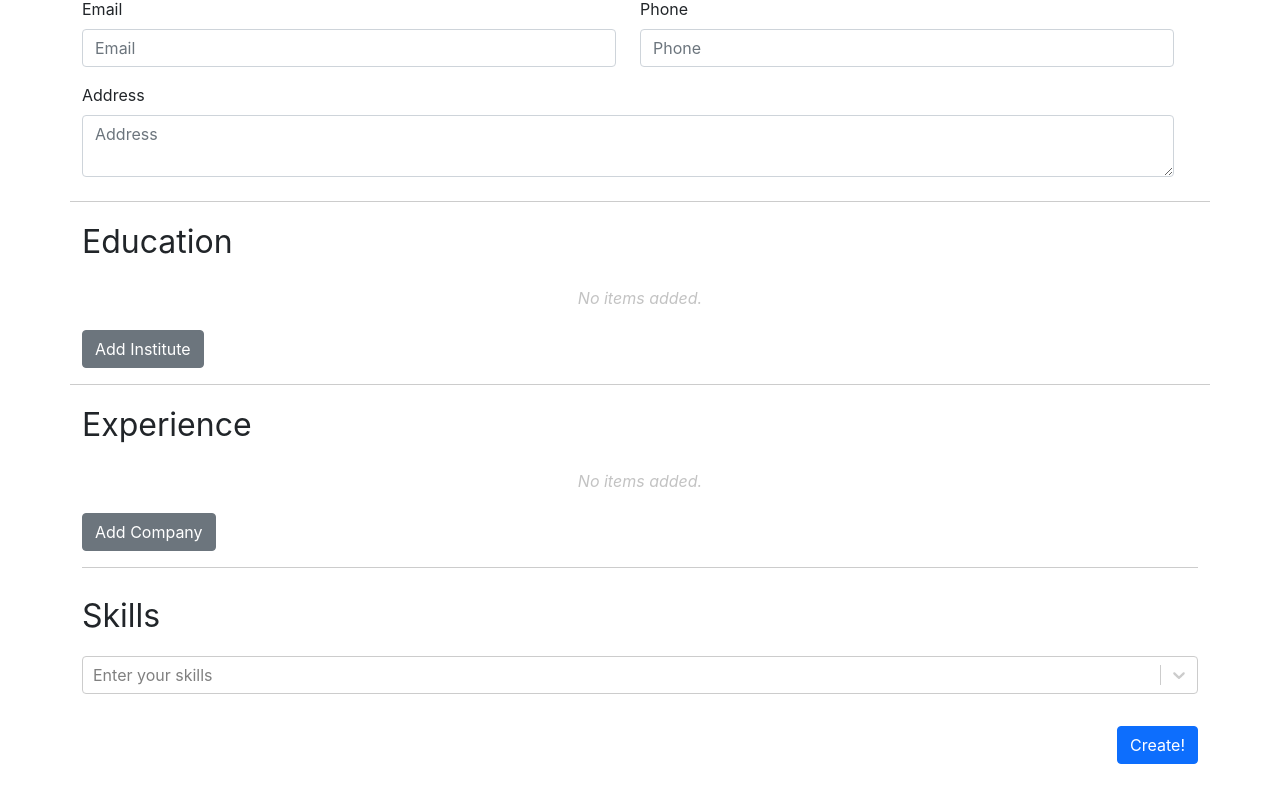
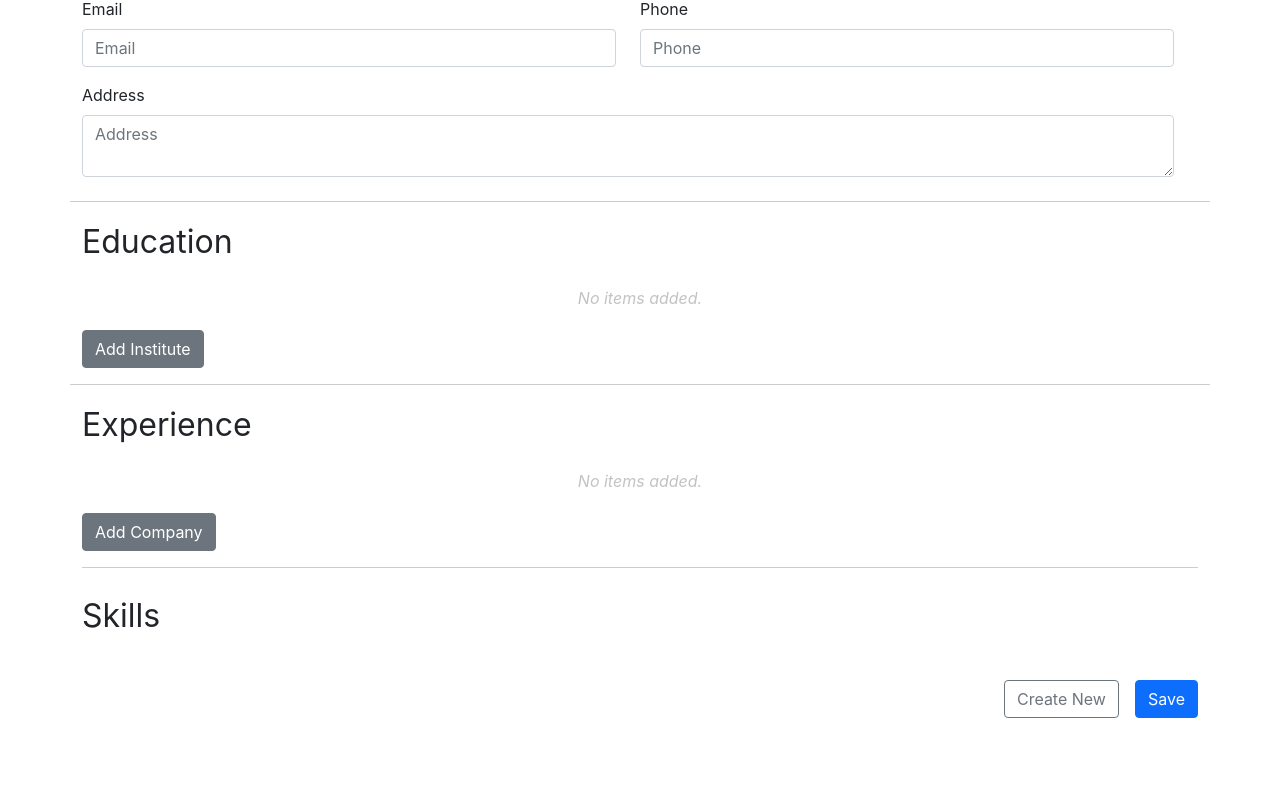
Before and after one commit to divinsmathew/resume-builder, a React (Create React App) app: page /create in a window 1280 px wide. Shown: the part 221-1024 px from the top of the page. After the commit the page ends 987 px from the top, so only its background shows below. Built offline with nearby package versions, Linux system fonts and the light colour scheme.

Commit message:
routing to create, edit, view

```diff
--- a/package.json
+++ b/package.json
@@ -9,6 +9,7 @@
     "nanoid": "^3.1.30",
     "react": "^17.0.2",
     "react-dom": "^17.0.2",
+    "react-router-dom": "^6.2.1",
     "react-scripts": "5.0.0",
     "react-select": "^5.2.1",
     "reactstrap": "^9.0.1",
--- a/src/App.jsx
+++ b/src/App.jsx
@@ -5,24 +5,54 @@ import Education from "./Education";
 import Experience from "./Experience";
 import Skills from "./Skills";
 
-import React from "react";
+import React, { useEffect, useState } from "react";
 import { Button, Form, Container } from "reactstrap";
+import { useNavigate } from "react-router-dom";
 
-function App() {
+function App({ initialMode }) {
+    const navigate = useNavigate();
+    const [skillList, setSkillList] = useState([]);
+    const [mode, setMode] = useState(initialMode);
+
+    const onSkillChange = (value) => setSkillList(value);
+
+    const editResume = () => setMode("edit");
+
+    const viewResume = () => setMode("view");
+
+    useEffect(() => {
+        navigate("/" + mode);
+    }, [mode]);
+
     return (
         <Container className="mb-5">
             <div className="App">
                 <Header />
+                <Form>
+                    <PersonalInfo mode={mode} />
+                    <Education mode={mode} />
+                    <Experience mode={mode} />
+                    <Skills
+                        mode={mode}
+                        skillList={skillList}
+                        onChange={onSkillChange}
+                    />
 
-                <Form>
-                    <PersonalInfo />
-                    <Education />
-                    <Experience />
-                    <Skills />
-
-                    <Button color="primary" className="create-button">
-                        Create!
-                    </Button>
+                    <div className="button-holder">
+                        <Button outline>Create New</Button>
+                        <Button
+                            onClick={() => {
+                                mode === "edit" || mode === "create"
+                                    ? viewResume()
+                                    : editResume();
+                            }}
+                            color="primary"
+                        >
+                            {mode === "edit" || mode === "create"
+                                ? "Save"
+                                : "Edit"}
+                        </Button>
+                    </div>
                 </Form>
             </div>
         </Container>
--- a/src/App.scss
+++ b/src/App.scss
@@ -55,12 +55,21 @@ body {
     margin-bottom: 0;
 }
 
-.create-button {
-    display: block;
-    margin-left: auto;
-    margin-top: 2rem;
+.button-holder {
+    margin-top: 2.5rem;
+    display: flex;
+    justify-content: flex-end;
+
+    button {
+        margin-left: 1rem;
+    }
 }
 
 .divider {
     border-top: #ccc 1px solid;
 }
+
+.info-field {
+    font-size: 1.1rem;
+    color: #838383;
+}
--- /dev/null
+++ b/src/AppRoutes.jsx
@@ -0,0 +1,15 @@
+import { BrowserRouter as Router, Routes, Route } from "react-router-dom";
+import App from "./App";
+
+export default function AppRoutes() {
+    return (
+        <Router>
+            <Routes>
+                <Route path="/" element={<App initialMode="create" />} />
+                <Route path="/create" element={<App initialMode="create" />} />
+                <Route path="/view" element={<App initialMode="view" />} />
+                <Route path="/edit" element={<App initialMode="edit" />} />
+            </Routes>
+        </Router>
+    );
+}
--- a/src/Experience/index.jsx
+++ b/src/Experience/index.jsx
@@ -7,7 +7,10 @@ import { nanoid } from "nanoid";
 const Experience = () => {
     const [companyList, setCompanyList] = useState([]);
     const addCompany = () => {
-        setCompanyList((companyList) => [...companyList, { id: nanoid() }]);
+        setCompanyList((companyList) => [
+            ...companyList,
+            { id: nanoid(), name: "", degree: "", year: "" },
+        ]);
     };
     const deleteCompany = (id) => {
         setCompanyList((companyList) =>
--- a/src/PersonalInfo/index.jsx
+++ b/src/PersonalInfo/index.jsx
@@ -1,7 +1,13 @@
-import React from "react";
+import React, { useState } from "react";
 import { FormGroup, Label, Input, Row, Col } from "reactstrap";
 
-const PersonalInfo = () => {
+const PersonalInfo = ({ mode }) => {
+    const [firstName, setFirstName] = useState("");
+    const [secondName, setSecondName] = useState("");
+    const [email, setEmail] = useState("");
+    const [address, setAddress] = useState("");
+    const [phone, setPhone] = useState("");
+
     return (
         <Row className="mb-2" form>
             <div className="primary-heading mb-2">Personal Info</div>
@@ -9,23 +15,35 @@ const PersonalInfo = () => {
                 <Col md={6}>
                     <FormGroup>
                         <Label for="first_name">First Name</Label>
+                        {mode === "edit" || mode === "create" ? (
                             <Input
                                 required
                                 id="first_name"
                                 name="first_name"
                                 placeholder="First Name"
+                                value={firstName}
+                                onChange={(e) => setFirstName(e.target.value)}
                             />
+                        ) : (
+                            <div className="info-field">{firstName}</div>
+                        )}
                     </FormGroup>
                 </Col>
                 <Col md={6}>
                     <FormGroup>
                         <Label for="second_name">Second Name</Label>
+                        {mode === "edit" || mode === "create" ? (
                             <Input
                                 required
                                 id="second_name"
                                 name="second_name"
                                 placeholder="Second Name"
+                                value={secondName}
+                                onChange={(e) => setSecondName(e.target.value)}
                             />
+                        ) : (
+                            <div className="info-field">{secondName}</div>
+                        )}
                     </FormGroup>
                 </Col>
             </Row>
@@ -33,36 +51,55 @@ const PersonalInfo = () => {
                 <Col md={6}>
                     <FormGroup>
                         <Label for="email">Email</Label>
+                        {mode === "edit" || mode === "create" ? (
                             <Input
                                 required
                                 id="email"
                                 name="email"
                                 placeholder="Email"
                                 type="email"
+                                value={email}
+                                onChange={(e) => setEmail(e.target.value)}
                             />
+                        ) : (
+                            <div className="info-field">{email}</div>
+                        )}
                     </FormGroup>
                 </Col>
                 <Col md={6}>
                     <FormGroup>
                         <Label for="phone">Phone</Label>
+                        {mode === "edit" || mode === "create" ? (
                             <Input
                                 required
                                 id="phone"
                                 name="phone"
                                 placeholder="Phone"
                                 type="number"
+                                value={phone}
+                                onChange={(e) => setPhone(e.target.value)}
                             />
+                        ) : (
+                            <div className="info-field">{phone}</div>
+                        )}
                     </FormGroup>
                 </Col>
                 <Col md={12}>
                     <FormGroup>
                         <Label for="address">Address</Label>
+                        {mode === "edit" || mode === "create" ? (
                             <Input
+                                required
                                 id="address"
                                 name="text"
                                 placeholder="Address"
                                 type="textarea"
+                                value={address}
+                                onChange={(e) => setAddress(e.target.value)}
                             />
+                        ) : (
+                            <div className="info-field">{address}</div>
+                        )}
                     </FormGroup>
                 </Col>
             </Row>
--- a/src/Skills/index.jsx
+++ b/src/Skills/index.jsx
@@ -3,16 +3,25 @@ import { FormGroup, Col } from "reactstrap";
 import CreatableSelect from "react-select/creatable";
 
 import { skillOptions } from "./constants";
-const Skills = () => (
+
+const Skills = ({ onChange, skillList, mode }) => (
     <Col md={12} className="divider">
         <div className="primary-heading mt-4 mb-3">Skills</div>
         <FormGroup>
+            {mode === "edit" ? (
                 <CreatableSelect
                     name="skills"
                     isMulti
                     placeholder="Enter your skills"
                     options={skillOptions}
+                    onChange={onChange}
+                    value={skillList}
                 />
+            ) : (
+                <div className="info-field">
+                    {skillList.map((skill) => skill.label).join(", ")}
+                </div>
+            )}
         </FormGroup>
     </Col>
 );
--- a/src/index.js
+++ b/src/index.js
@@ -1,14 +1,14 @@
 import React from 'react';
 import ReactDOM from 'react-dom';
 import './index.css';
-import App from './App';
+import AppRoutes from './AppRoutes';
 import reportWebVitals from './reportWebVitals';
 
 ReactDOM.render(
-  <React.StrictMode>
-    <App />
-  </React.StrictMode>,
-  document.getElementById('root')
+    <React.StrictMode>
+        <AppRoutes />
+    </React.StrictMode>,
+    document.getElementById('root')
 );
 
 // If you want to start measuring performance in your app, pass a function
```
Also changed, not shown: 1 other file (tests, documents, lock files or other folders). Lines whose indentation alone changed are shown as unchanged.
